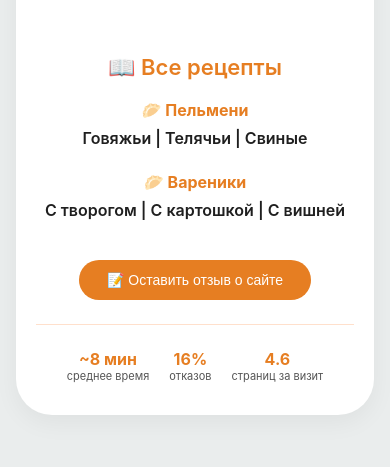
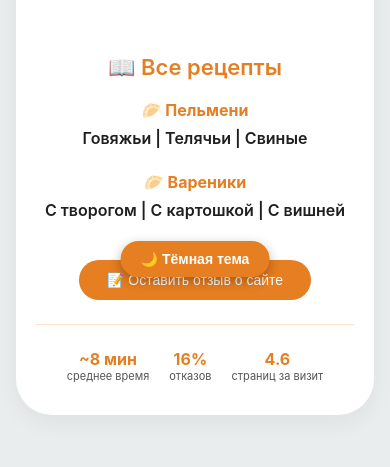
Before and after one commit to levstepansin-ship-it/django_project, a Django app: page / in a window 390 px wide. Shown: the part 547-1014 px from the top of the page. Run offline with Django 4.2, Linux system fonts and the light colour scheme.

Commit message:
Update base.html

```diff
--- a/recipes/templates/recipes/base.html
+++ b/recipes/templates/recipes/base.html
@@ -375,7 +375,7 @@
             background: var(--accent-hover);
         }
 
-        /* ===== СТРАНИЦЫ "НИЧЕГО НЕ НАЙДЕНО" И "СПАСИБО" ===== */
+        /* ===== СТРАНИЦЫ "НИЧЕГО НЕ НАЙДЕНО" ===== */
         .no-results, .suggest-thanks {
             background: var(--bg-card);
             border-radius: 36px;
@@ -634,6 +634,25 @@
             box-shadow: 0 4px 15px rgba(0,0,0,0.3);
         }
 
+        /* Кнопка смены темы для телефона (внизу по центру) */
+        .mobile-theme-btn-bottom {
+            position: fixed;
+            bottom: 20px;
+            left: 50%;
+            transform: translateX(-50%);
+            z-index: 9999;
+            background: var(--accent);
+            color: white;
+            border: none;
+            border-radius: 50px;
+            padding: 10px 20px;
+            font-size: 14px;
+            font-weight: bold;
+            cursor: pointer;
+            box-shadow: 0 4px 12px rgba(0,0,0,0.3);
+            display: none;
+        }
+
         /* Адаптив для телефона */
         @media (max-width: 800px) {
             body {
@@ -662,6 +681,9 @@
             }
             .desktop-theme-btn {
                 display: none;
+            }
+            .mobile-theme-btn-bottom {
+                display: block;
             }
             .welcome-cat-title {
                 font-size: 16px;
@@ -772,6 +794,9 @@
 <!-- Кнопка переключения тёмной темы для компьютера -->
 <button id="desktopThemeBtn" class="desktop-theme-btn">🌙 Тёмная тема</button>
 
+<!-- Кнопка переключения тёмной темы для телефона (внизу по центру) -->
+<button id="mobileThemeBtnBottom" class="mobile-theme-btn-bottom">🌙 Тёмная тема</button>
+
 <script>
     // ========== МОДАЛЬНОЕ ОКНО ==========
     const modal = document.getElementById('feedbackModal');
@@ -859,17 +884,20 @@
 
     closeModalBtn.onclick = () => { modal.style.display = 'none'; };
 
-    // ========== ТЁМНАЯ ТЕМА ==========
-    const themeBtn = document.getElementById('desktopThemeBtn');
+    // ========== ТЁМНАЯ ТЕМА (для компьютера и телефона) ==========
+    const desktopBtn = document.getElementById('desktopThemeBtn');
+    const mobileBottomBtn = document.getElementById('mobileThemeBtnBottom');
 
     function setTheme(isDark) {
         if (isDark) {
             document.body.classList.add('dark');
-            if (themeBtn) themeBtn.innerHTML = '☀️ Светлая тема';
+            if (desktopBtn) desktopBtn.innerHTML = '☀️ Светлая тема';
+            if (mobileBottomBtn) mobileBottomBtn.innerHTML = '☀️ Светлая тема';
             localStorage.setItem('darkTheme', 'true');
         } else {
             document.body.classList.remove('dark');
-            if (themeBtn) themeBtn.innerHTML = '🌙 Тёмная тема';
+            if (desktopBtn) desktopBtn.innerHTML = '🌙 Тёмная тема';
+            if (mobileBottomBtn) mobileBottomBtn.innerHTML = '🌙 Тёмная тема';
             localStorage.setItem('darkTheme', 'false');
         }
     }
@@ -878,8 +906,13 @@
         setTheme(true);
     }
 
-    if (themeBtn) {
-        themeBtn.addEventListener('click', function() {
+    if (desktopBtn) {
+        desktopBtn.addEventListener('click', function() {
+            setTheme(!document.body.classList.contains('dark'));
+        });
+    }
+    if (mobileBottomBtn) {
+        mobileBottomBtn.addEventListener('click', function() {
             setTheme(!document.body.classList.contains('dark'));
         });
     }
```
